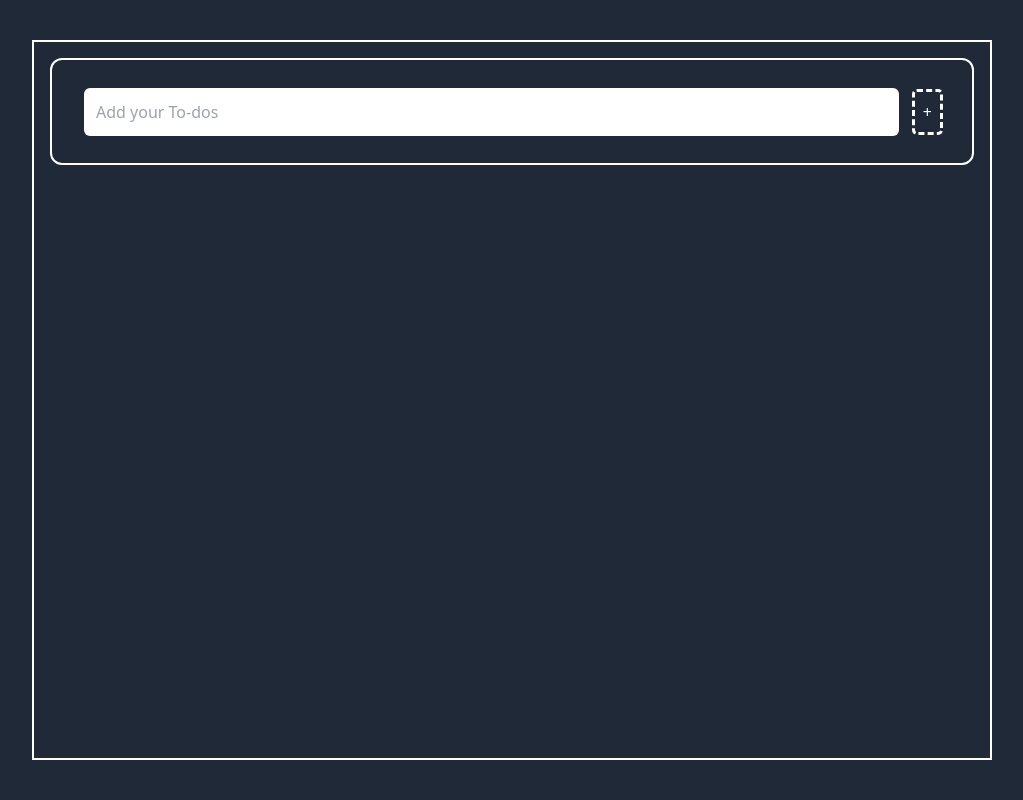
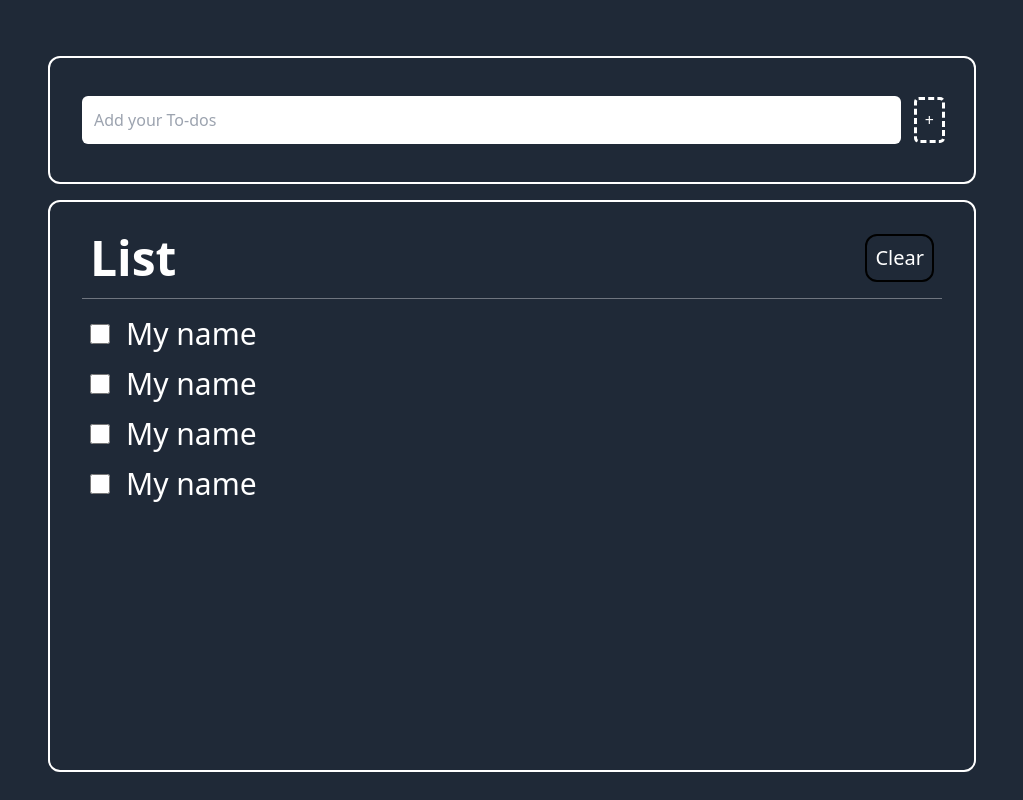
Before and after one commit to Omkarshet-e/todolist-typescript, a React (Vite) app: page / in a window 1280 px wide. Shown: the whole page, without its empty margins (128-1151 px from the left). Built offline with nearby package versions, Linux system fonts and the light colour scheme.

Commit message:
fix the height for input bar

```diff
--- a/src/components/Applayout.tsx
+++ b/src/components/Applayout.tsx
@@ -1,9 +1,10 @@
-import { Inputbar } from ".";
+import { Inputbar, List } from ".";
 
 export default function Applayout() {
   return (
-    <div className="md:w-3/4 w-full max-w-[1240px] border-2 border-white m-10 md:mx-auto">
+    <div className="md:w-3/4 w-full max-w-[1240px] m-10 md:mx-auto">
       <Inputbar />
+      <List />
     </div>
   );
 }
--- a/src/components/Inputbar.tsx
+++ b/src/components/Inputbar.tsx
@@ -1,6 +1,6 @@
 export default function Inputbar() {
   return (
-    <div className="border-2 border-white h-[15%] rounded-xl flex p-8 m-4 items-center">
+    <div className="border-2 border-white h-[8rem] rounded-xl flex p-8 m-4 items-center">
       <input
         className="flex-grow py-3 rounded-md px-3 "
         type="text"
```
